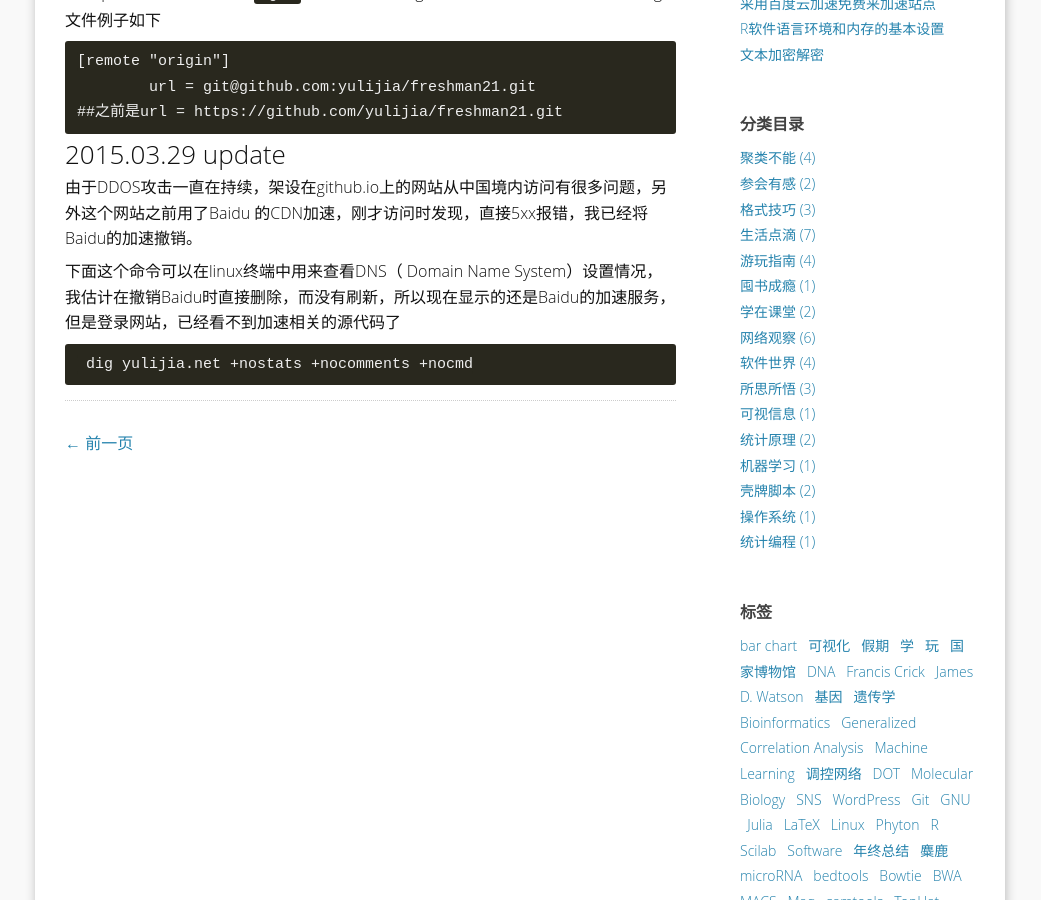
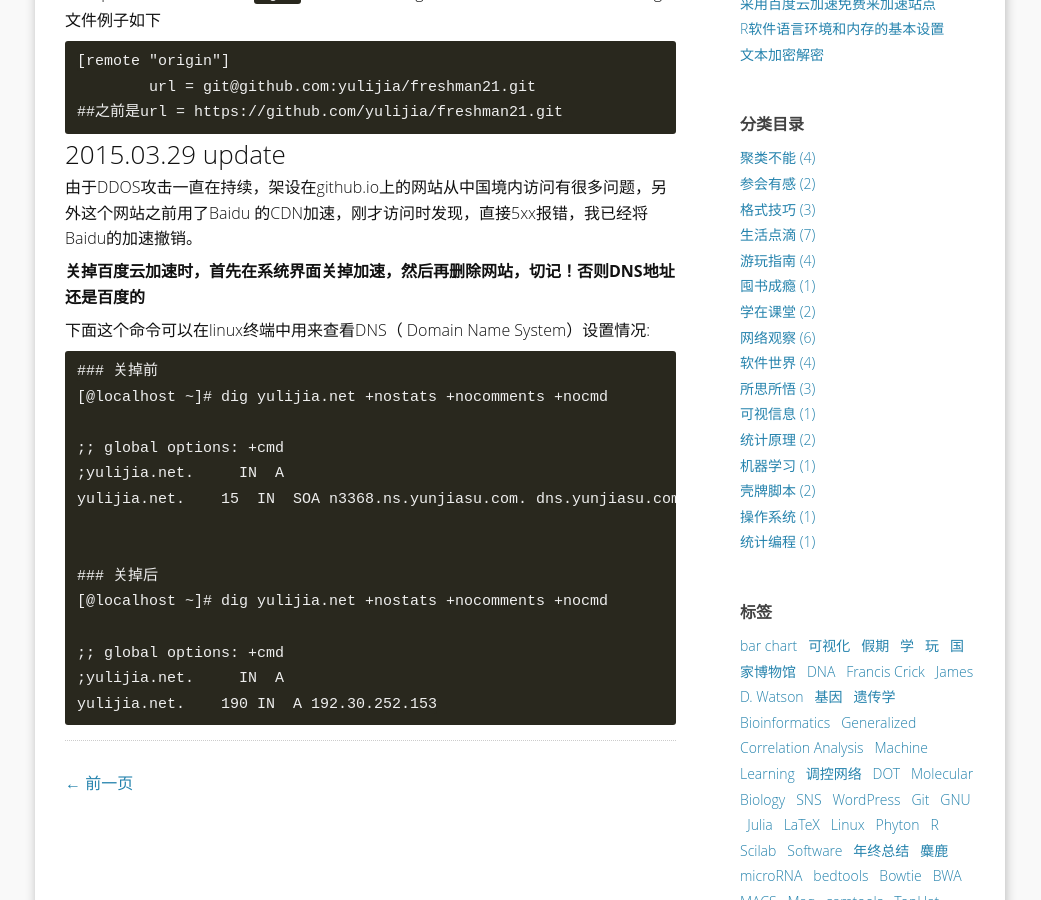
Before and after one commit to yulijia/cn, a Jekyll site: the page built from _posts/2015-03-27-GFW-is-evil.md, in a window 1280 px wide and 900 px high, scrolled down 458 px. Shown: the whole window, without its empty margins (120-1161 px from the left). Built offline with Jekyll 4.4.1, drawn with Linux system fonts in a browser that asks for light colours; some web fonts are replaced; comment, search, counter and statistics services are not loaded.

Commit message:
add detail of how to close baidu cdn

```diff
--- a/_posts/2015-03-27-GFW-is-evil.md
+++ b/_posts/2015-03-27-GFW-is-evil.md
@@ -27,8 +27,23 @@ tags:
 
 由于DDOS攻击一直在持续，架设在github.io上的网站从中国境内访问有很多问题，另外这个网站之前用了Baidu 的CDN加速，刚才访问时发现，直接5xx报错，我已经将Baidu的加速撤销。
 
-下面这个命令可以在linux终端中用来查看DNS（ Domain Name System）设置情况，我估计在撤销Baidu时直接删除，而没有刷新，所以现在显示的还是Baidu的加速服务，但是登录网站，已经看不到加速相关的源代码了
+**关掉百度云加速时，首先在系统界面关掉加速，然后再删除网站，切记！否则DNS地址还是百度的**
+
+下面这个命令可以在linux终端中用来查看DNS（ Domain Name System）设置情况:
 
 ~~~
- dig yulijia.net +nostats +nocomments +nocmd
+### 关掉前
+[@localhost ~]# dig yulijia.net +nostats +nocomments +nocmd
+
+;; global options: +cmd
+;yulijia.net.     IN  A
+yulijia.net.    15  IN  SOA n3368.ns.yunjiasu.com. dns.yunjiasu.com. 2017926777 10000 2400 604800 3600
+
+
+### 关掉后
+[@localhost ~]# dig yulijia.net +nostats +nocomments +nocmd
+
+;; global options: +cmd
+;yulijia.net.     IN  A
+yulijia.net.    190 IN  A 192.30.252.153
 ~~~
```
